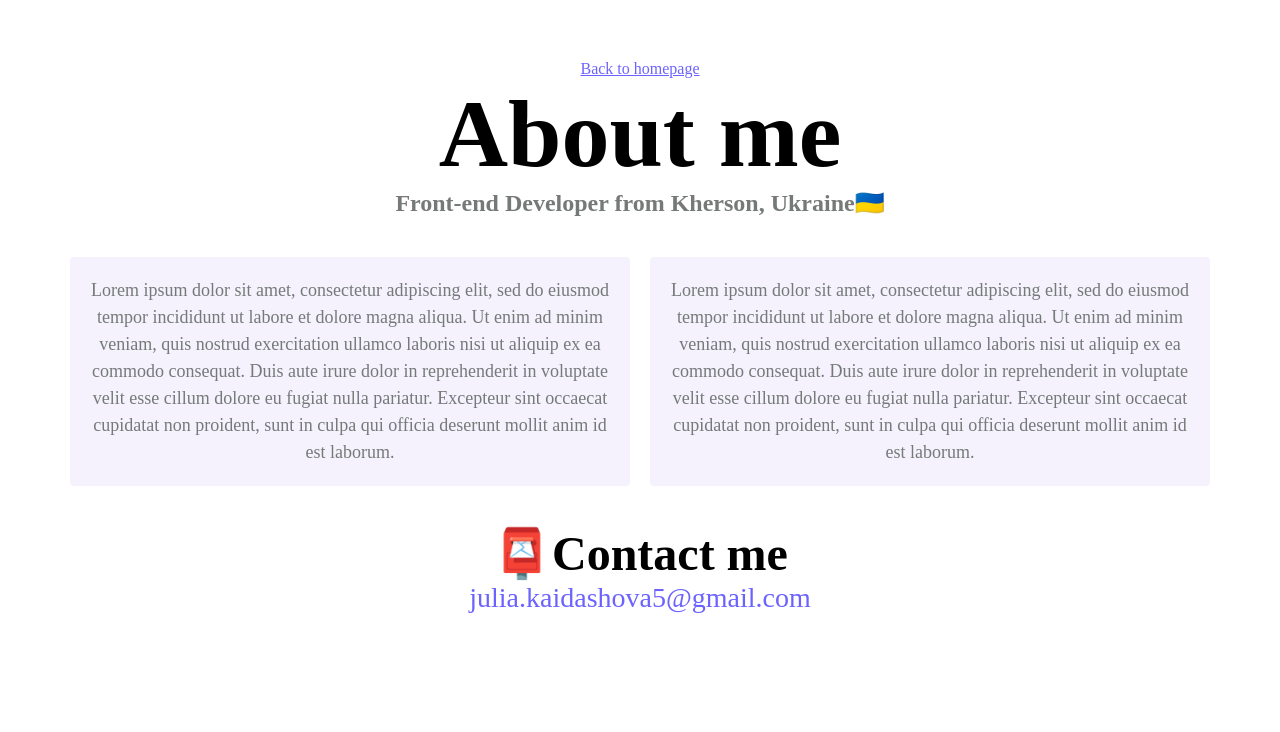
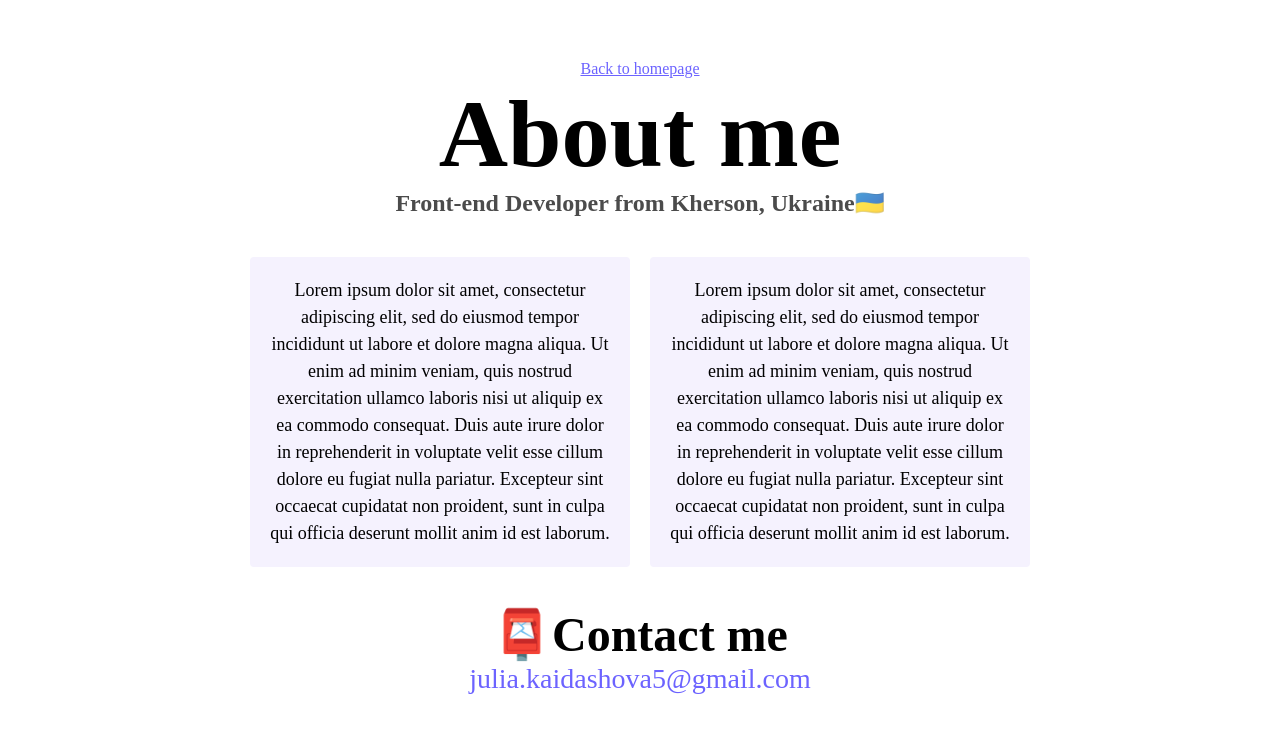
Before and after one commit to kajuliaa/resume, a plain HTML site: page about.html in a window 1280 px wide. Drawn offline with Linux system fonts and the light colour scheme.

Commit message:
changes with shecodes

```diff
--- a/about.html
+++ b/about.html
@@ -10,10 +10,10 @@
 </head>
 
 <body>
-  <a href="index.html" class="homepagelink">Back to homepage</a>
+  <a href="index.html" class="homepage-link">Back to homepage</a>
   <h1>About me</h1>
   <h3>Front-end Developer from Kherson, Ukraine🇺🇦</h3>
-  <div class="textContent">
+  <div class="about-paragraphs">
     <p>Lorem ipsum dolor sit amet, consectetur adipiscing elit, sed do eiusmod tempor incididunt ut labore et dolore
       magna
       aliqua. Ut enim ad minim veniam, quis nostrud exercitation ullamco laboris nisi ut aliquip ex ea commodo
--- a/src/style.css
+++ b/src/style.css
@@ -1,13 +1,14 @@
 :root {
-  --main-text-color: #757a79;
   --primary-color: #6c63ff;
+  --secondary-color: #f5f2fe;
   --box-shadow: 0 5px 10px rgba(0, 0, 0, 0.3);
-  --secondary-color: #f5f2fe;
 }
 
 body {
-  margin: 60px;
+  margin: 60px auto;
+  max-width: 800px;
 }
+
 h1,
 h2,
 h3 {
@@ -17,35 +18,33 @@ h3 {
 
 h1 {
   font-size: 96px;
-  font-weight: bold;
-  margin: 0;
 }
+
 h2 {
   font-size: 48px;
-  margin-bottom: 0;
-}
-h3 {
-  color: var(--main-text-color);
-  font-size: 24px;
 }
 
-#contact {
-  background: var(--primary-color);
-  box-shadow: var(--box-shadow);
-  color: white;
+h3 {
+  font-size: 24px;
+  opacity: 0.7;
 }
 
-#about {
-  color: var(--primary-color);
-  border: 1px solid var(--primary-color);
+p {
+  background: var(--secondary-color);
+  padding: 20px;
+  border-radius: 4px;
+  font-size: 18px;
+  line-height: 1.5;
+  text-align: center;
 }
-.linkbutton {
+
+.navigation-links {
   display: flex;
   margin-top: 40px;
   justify-content: center;
 }
 
-.linkbutton a {
+.navigation-links a {
   margin: 20px;
   border-radius: 4px;
   padding: 20px 15px;
@@ -53,28 +52,30 @@ h3 {
   text-transform: capitalize;
 }
 
-.homepagelink {
+.contact-link {
+  background: var(--primary-color);
+  box-shadow: var(--box-shadow);
+  color: white;
+}
+
+.about-link {
+  color: var(--primary-color);
+  border: 1px solid var(--primary-color);
+}
+
+.homepage-link {
   color: var(--primary-color);
   text-align: center;
   display: block;
 }
 
-.textContent {
+.about-paragraphs {
   display: flex;
   margin: 30px 0;
 }
 
-.textContent p{
+.about-paragraphs p {
   margin: 10px;
-}
-p {
-  background-color: var(--secondary-color);
-  color: var(--main-text-color);
-  padding: 20px;
-  border-radius: 4px;
-  font-size: 18px;
-  line-height: 1.5;
-  text-align: center;
 }
 
 .email-link {
@@ -84,3 +85,7 @@ p {
   font-size: 28px;
   text-decoration: none;
 }
+
+.email-link:hover {
+  text-decoration: underline;
+}
```
Also changed, not shown: index.html (+3 -3 lines).
